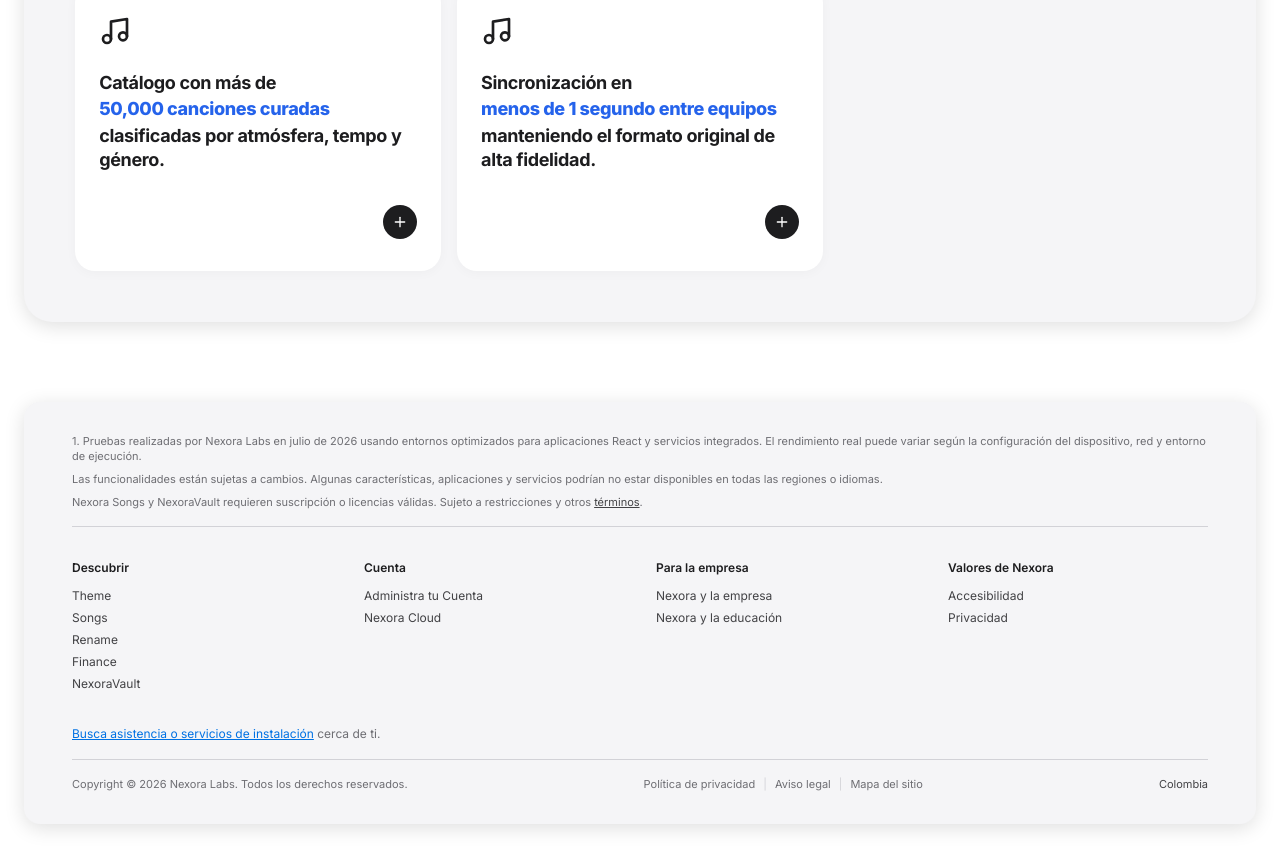
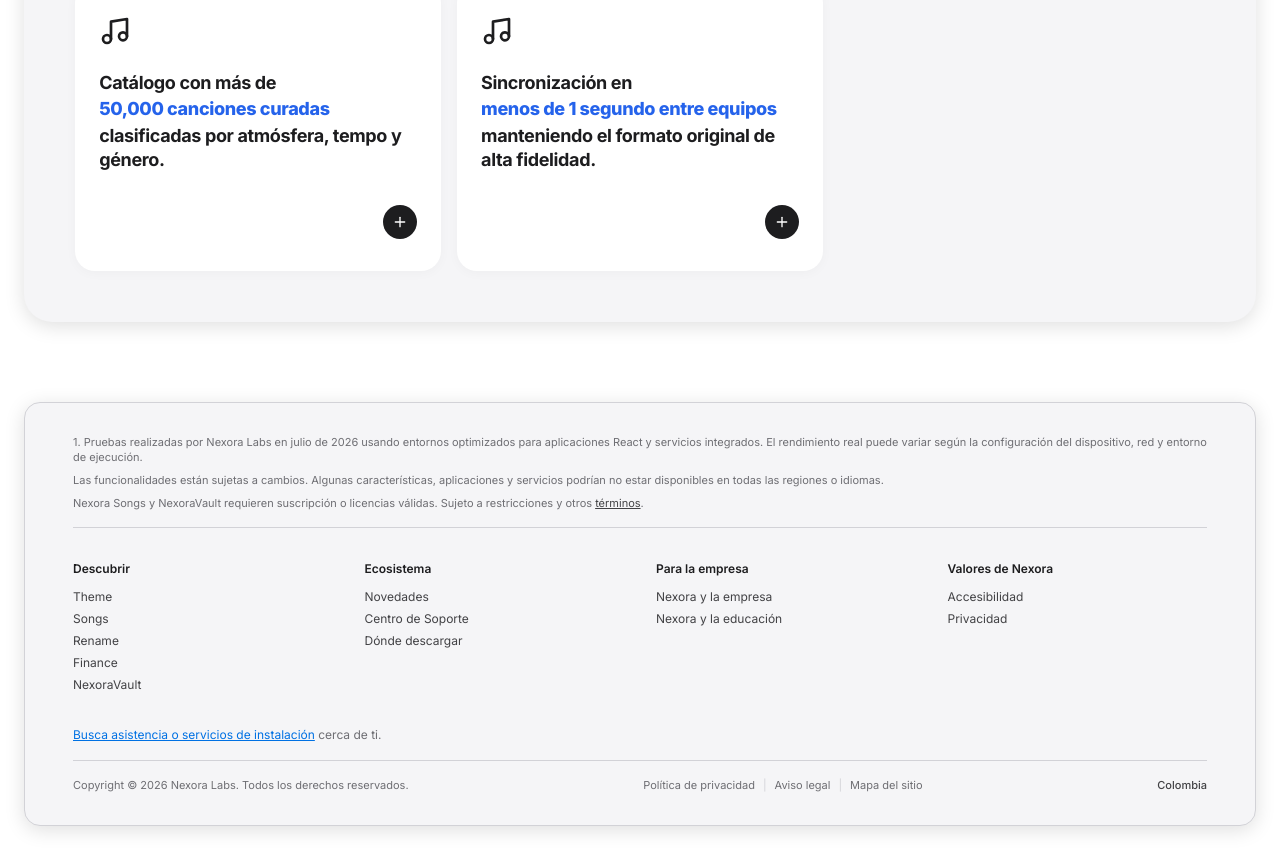
Before and after one commit to SaarmyxCode/NexoraWeb, a React (Vite) app: page /songs in a window 1280 px wide. Shown: the part 2207-3057 px from the top of the page. Built offline with nearby package versions, Linux system fonts and the light colour scheme; a web font is replaced by a local one.

Commit message:
feat(Footer, DetailModal): enhance styling and structure, update links and titles

```diff
--- a/src/components/DetailModal/DetailModal.css
+++ b/src/components/DetailModal/DetailModal.css
@@ -3,13 +3,13 @@
 .modal-overlay {
   position: fixed;
   inset: 0;
-  background-color: var(--color-black-60, rgba(0, 0, 0, 0.45));
+  background-color: rgba(0, 0, 0, 0.45);
   backdrop-filter: blur(8px);
   -webkit-backdrop-filter: blur(8px);
   display: flex;
   align-items: center;
   justify-content: center;
-  z-index: 2000;
+  z-index: calc(var(--header-z-index, 1000) + 1000);
   padding: var(--spacing-lg);
   animation: modalFadeIn var(--transition-normal) ease-out forwards;
 }
@@ -18,10 +18,11 @@
   position: relative;
   width: 100%;
   max-width: 44rem;
-  background-color: var(--color-bg-surface);
+  background-color: var(--color-bg-app);
   border-radius: var(--radius-2xl);
+  border: var(--border-width-thin) solid var(--color-light-border);
   padding: clamp(var(--spacing-xl), 4vw, 3.5rem) clamp(var(--spacing-lg), 3vw, 3rem);
-  box-shadow: var(--shadow-card-hover);
+  box-shadow: var(--shadow-surface);
   display: flex;
   flex-direction: column;
   gap: var(--spacing-xl);
@@ -37,8 +38,8 @@
   right: var(--spacing-lg);
   width: 36px;
   height: 36px;
-  background-color: var(--color-black);
-  color: var(--color-white);
+  background-color: var(--color-black-05);
+  color: var(--color-text-heading);
   border: none;
   border-radius: var(--radius-full);
   display: flex;
@@ -54,7 +55,7 @@
 
 .modal-btn-close:hover {
   transform: scale(1.08);
-  background-color: var(--color-black-80);
+  background-color: var(--color-black-10);
 }
 
 .modal-title {
@@ -64,6 +65,7 @@
   color: var(--color-text-heading);
   line-height: var(--line-height-tight);
   margin: 0;
+  padding-right: var(--spacing-xl);
 }
 
 .modal-body {
@@ -75,13 +77,13 @@
 .modal-section {
   display: flex;
   flex-direction: column;
-  gap: var(--spacing-2xs);
+  gap: var(--spacing-xs);
 }
 
 .modal-subtitle {
   font-family: var(--font-family-base);
   font-size: var(--font-size-lg);
-  font-weight: var(--font-weight-extrabold);
+  font-weight: var(--font-weight-bold);
   color: var(--color-text-heading);
   margin: 0;
 }
--- a/src/components/DetailModal/DetailModal.jsx
+++ b/src/components/DetailModal/DetailModal.jsx
@@ -68,3 +68,5 @@
     </div>
   )
 }
+
+export default DetailModal
--- a/src/components/Footer/Footer.css
+++ b/src/components/Footer/Footer.css
@@ -20,6 +20,7 @@
   font-size: var(--font-size-xs);
   line-height: var(--line-height-base);
   box-shadow: var(--shadow-surface);
+  border: var(--border-width-thin) solid var(--color-light-border);
   box-sizing: border-box;
 }
 
@@ -121,11 +122,13 @@
   display: flex;
   align-items: center;
   gap: var(--spacing-xs);
+  flex-wrap: wrap;
 }
 
 .footer-legal-links a {
   color: var(--color-text-muted);
   text-decoration: none;
+  transition: color var(--transition-fast);
 }
 
 .footer-legal-links a:hover {
@@ -139,6 +142,7 @@
 
 .footer-country {
   color: var(--color-text-body);
+  font-weight: var(--font-weight-medium);
 }
 
 /* RESPONSIVO */
@@ -155,6 +159,7 @@
   .footer-bottom {
     flex-direction: column;
     align-items: flex-start;
+    gap: var(--spacing-xs);
   }
 }
 
--- a/src/components/Footer/Footer.jsx
+++ b/src/components/Footer/Footer.jsx
@@ -1,3 +1,4 @@
+import React from 'react'
 import { Link } from 'react-router-dom'
 import './Footer.css'
 
@@ -63,16 +64,21 @@
           {/* Columna 2 */}
           <div className="footer-column">
             <div className="footer-group">
-              <h4 className="footer-title">Cuenta</h4>
+              <h4 className="footer-title">Ecosistema</h4>
               <ul className="footer-list">
                 <li>
-                  <Link to="/soporte" className="footer-link">
-                    Administra tu Cuenta
+                  <Link to="/changelog" className="footer-link">
+                    Novedades
                   </Link>
                 </li>
                 <li>
                   <Link to="/soporte" className="footer-link">
-                    Nexora Cloud
+                    Centro de Soporte
+                  </Link>
+                </li>
+                <li>
+                  <Link to="/descargar" className="footer-link">
+                    Dónde descargar
                   </Link>
                 </li>
               </ul>
@@ -141,3 +147,5 @@
     </footer>
   )
 }
+
+export default Footer
```
